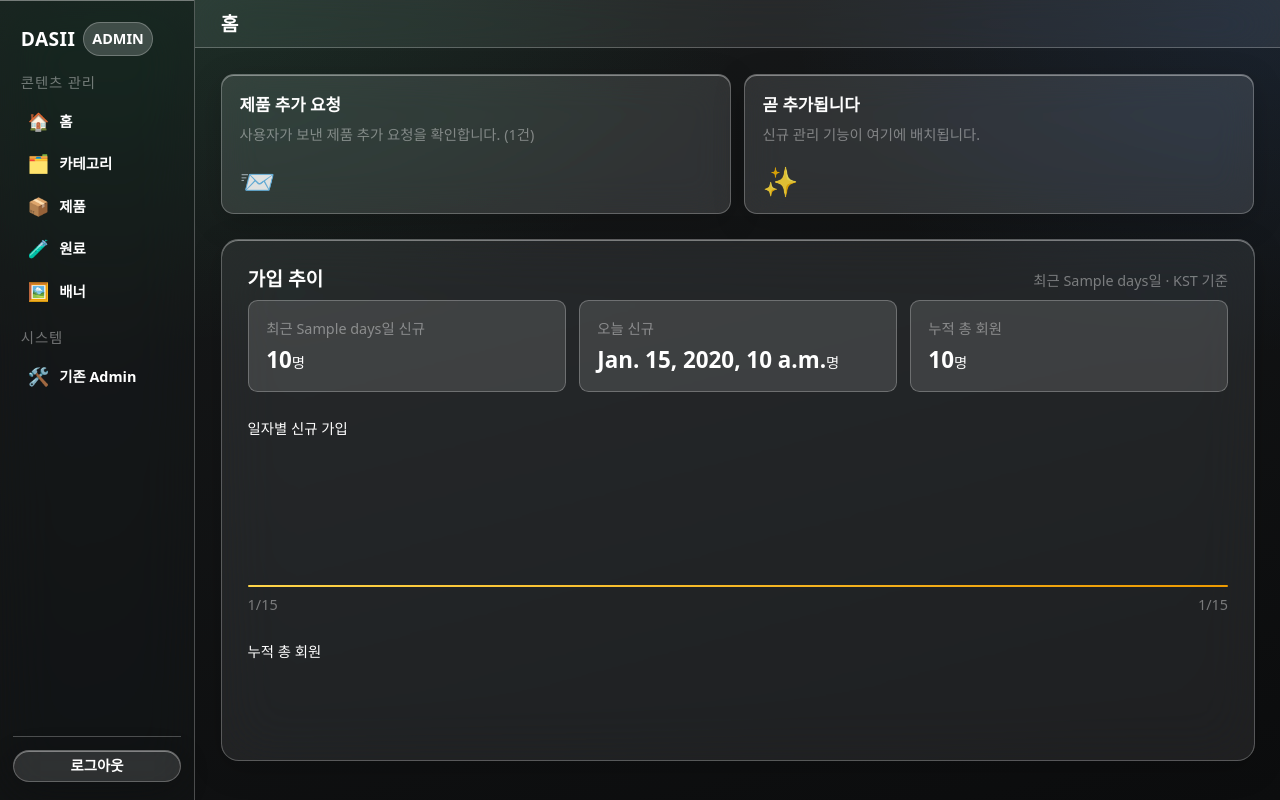
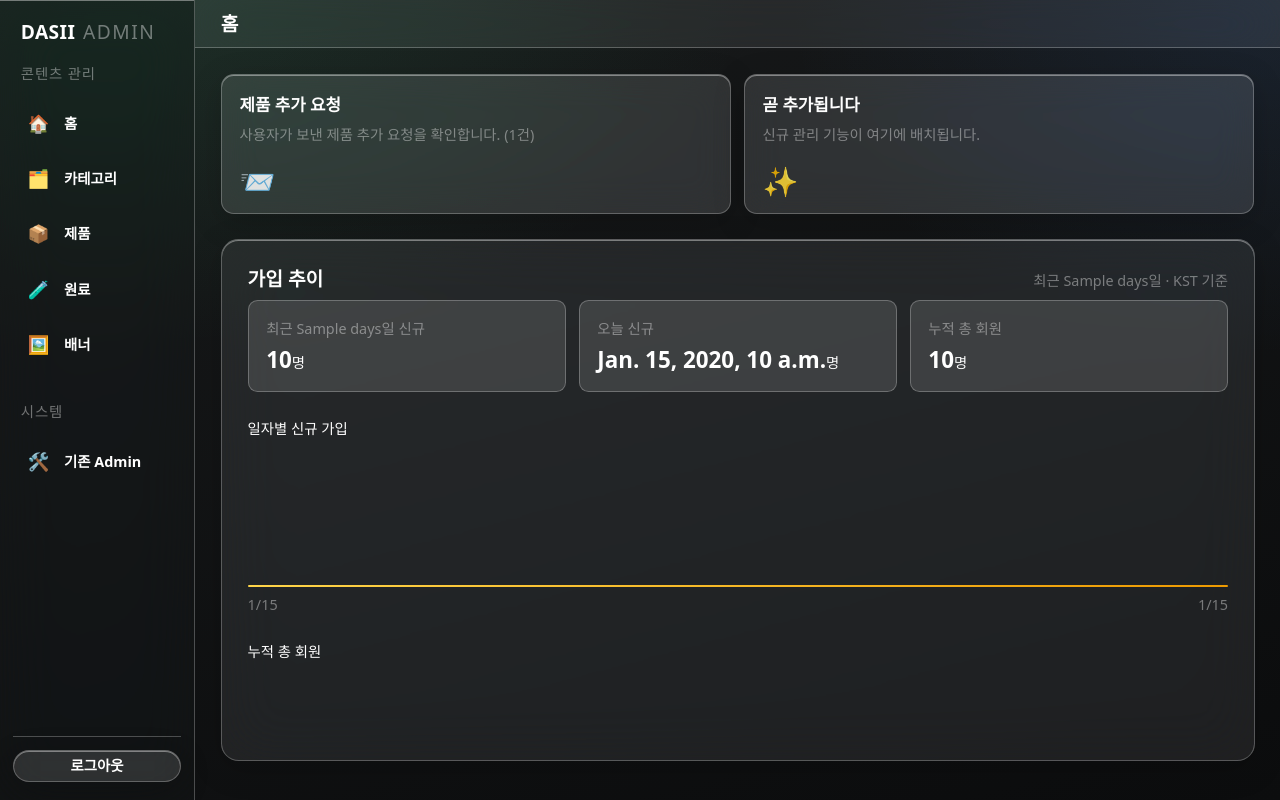
Before and after one commit to Da-sii/Backend, a Django app: template products/templates/admin_home/home.html in a window 1280 px wide. Run offline with Django 5.2, Linux system fonts and the light colour scheme; tables that the repository leaves empty hold one stand-in row (values such as "Sample post"); the template is opened without the code that fills it: values that come from a table or form of the project are taken from there, most other values are stand-ins (such as "Sample title", 1, 10 or a date in 2020); some web fonts are replaced.

Commit message:
refactor: 사이드바 항목 간격·그룹 여백 확대, 브랜드 텍스트화(#209)
- 사이드바 메뉴가 촘촘해 가독성이 낮던 문제 개선: 항목 간격(gap)·항목 패딩·
  그룹 라벨 상하 여백을 한 단계씩 확대
- 브랜드 "DASII [ADMIN]"(배지) → "DASII ADMIN" 텍스트(ADMIN 은 옅은 톤 이어쓰기)

Co-Authored-By: Claude Opus 4.8 (1M context) <noreply@anthropic.com>

```diff
--- a/products/static/admin_home/css/components.css
+++ b/products/static/admin_home/css/components.css
@@ -64,25 +64,32 @@
   color: var(--text-on-glass);
   letter-spacing: 0.02em;
 }
+/* "ADMIN" — 배지 대신 브랜드 뒤에 이어 쓰는 텍스트(옅은 톤·보통 굵기) */
+.ah-sidebar__brand-sub {
+  margin-left: 0.4em;
+  color: var(--glass-highlight);
+  font-weight: var(--font-weight-regular);
+  letter-spacing: 0.08em;
+}
 .ah-sidebar__nav {
   display: flex;
   flex-direction: column;
-  gap: var(--space-1);
+  gap: var(--space-2);
   flex: 1 1 auto;
   overflow-y: auto;
 }
 .ah-sidebar__group {
-  margin: var(--space-3) var(--space-2) var(--space-1);
+  margin: var(--space-6) var(--space-2) var(--space-2);
   color: var(--glass-highlight);
   text-transform: uppercase;
   letter-spacing: 0.06em;
 }
-.ah-sidebar__nav > .ah-sidebar__group:first-child { margin-top: 0; }
+.ah-sidebar__nav > .ah-sidebar__group:first-child { margin-top: var(--space-1); }
 .ah-sidebar__item {
   display: flex;
   align-items: center;
-  gap: var(--space-2);
-  padding: var(--space-2) var(--space-3);
+  gap: var(--space-3);
+  padding: var(--space-3);
   border-radius: var(--radius-md);
   color: var(--text-on-glass);
   font-weight: var(--font-weight-bold);
--- a/products/templates/admin_home/base.html
+++ b/products/templates/admin_home/base.html
@@ -51,8 +51,7 @@
     {% block sidebar %}
     <aside class="ah-sidebar" id="ah-sidebar">
       <div class="ah-sidebar__head">
-        <span class="ah-sidebar__brand">DASII</span>
-        <span class="ah-badge ah-badge--neutral">ADMIN</span>
+        <span class="ah-sidebar__brand">DASII<span class="ah-sidebar__brand-sub">ADMIN</span></span>
       </div>
       <nav class="ah-sidebar__nav" aria-label="관리 메뉴">
         <p class="ah-sidebar__group text-caption">콘텐츠 관리</p>
```
